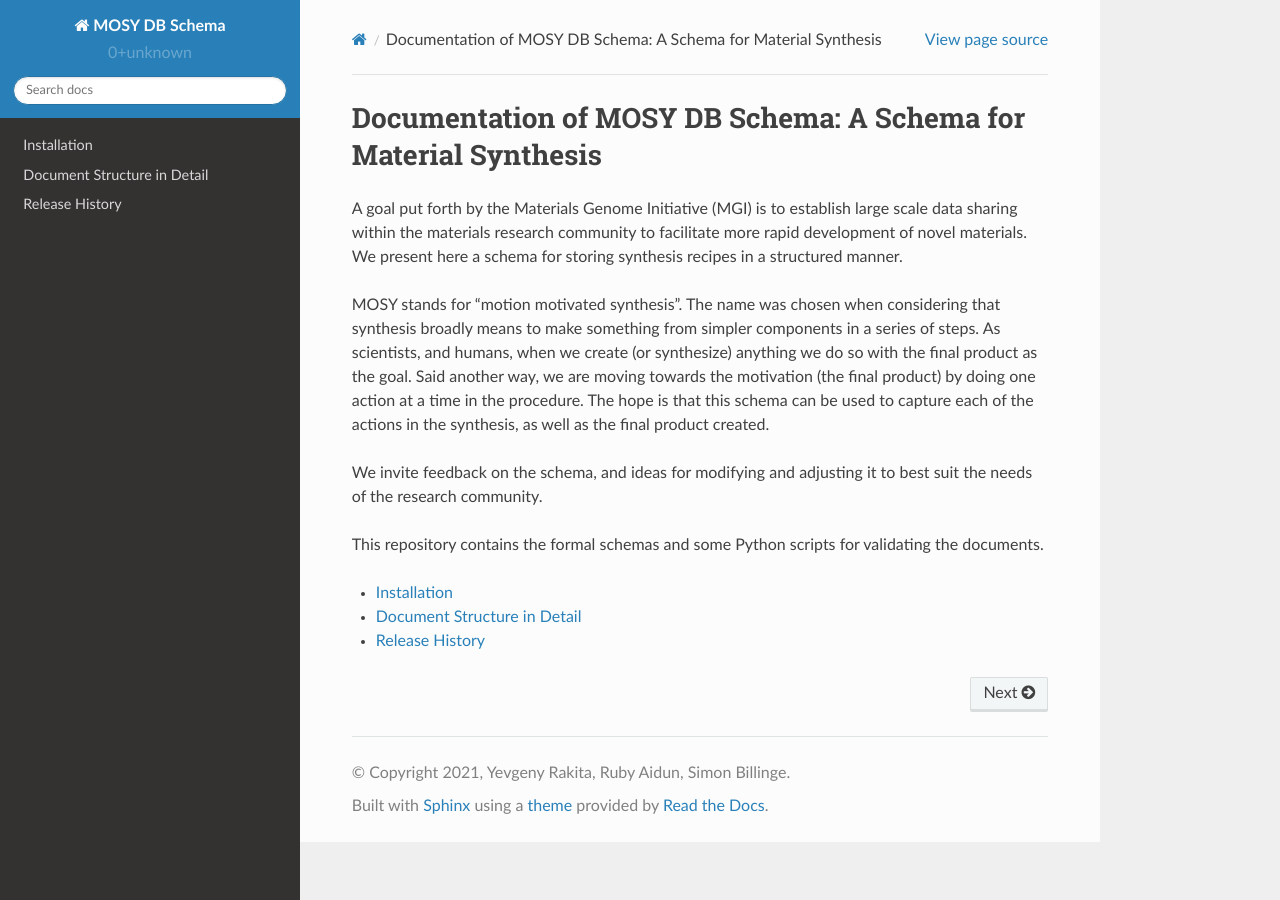
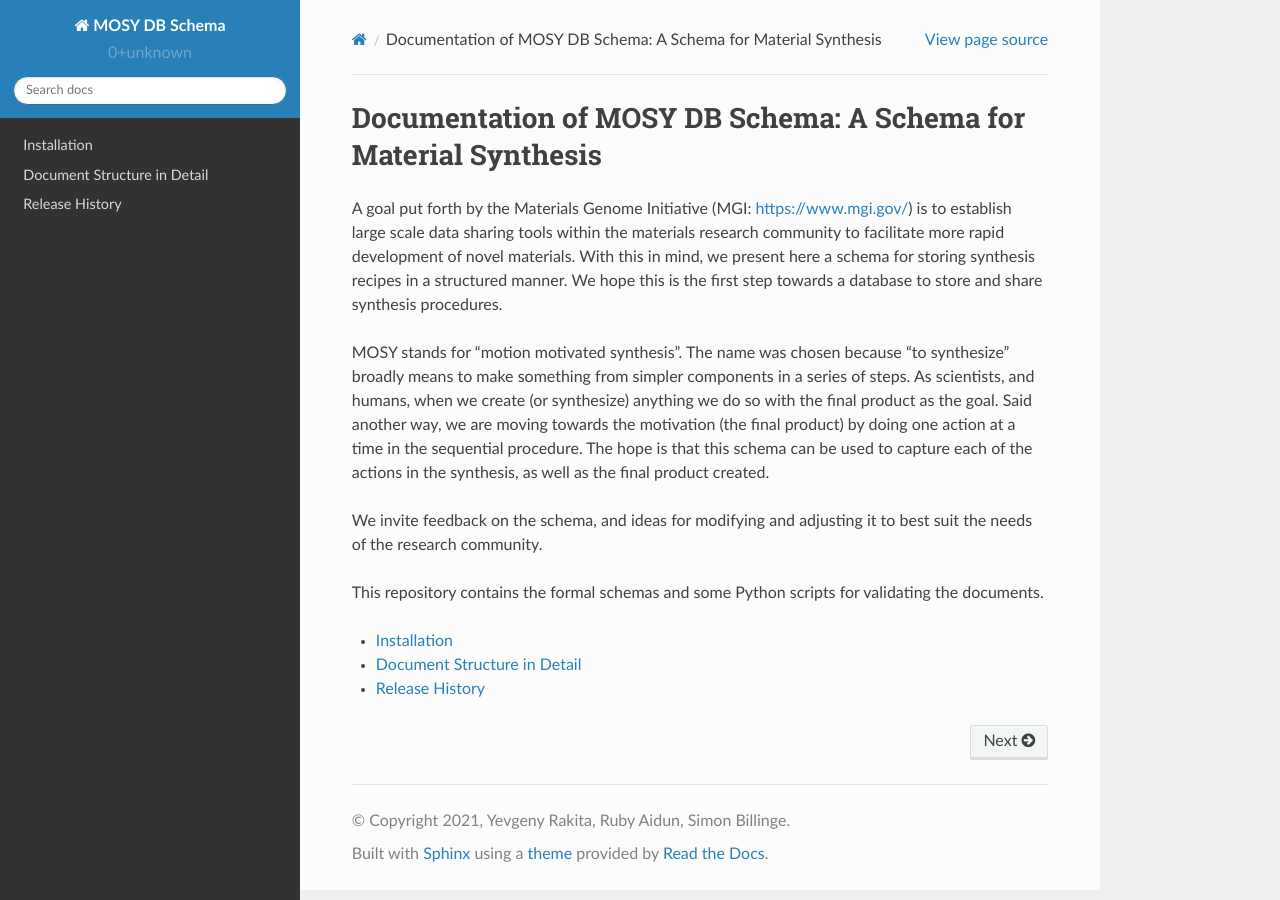
Before and after one commit to GENESIS-EFRC/mosydb-schema, a Sphinx documentation site: the page built from docs/source/index.rst, in a window 1280 px wide. Built offline with Sphinx 7.4.7 and the Read the Docs theme 2.0.0, drawn with Linux system fonts in a browser that asks for light colours.

Commit message:
editing the docs

```diff
--- a/docs/source/conf.py
+++ b/docs/source/conf.py
@@ -70,7 +70,7 @@ master_doc = 'index'
 # General information about the project.
 project = 'MOSY DB Schema'
 copyright = '2021, Yevgeny Rakita, Ruby Aidun, Simon Billinge'
-author = 'Yevgeny Rakita, Ruby Aidun, Simon Billinge'
+author = 'Yevgeny Rakita, Ruby Aidun, Simon Billinge, Songsheng Tao'
 
 # The version info for the project you're documenting, acts as replacement for
 # |version| and |release|, also used in various other places throughout the
--- a/docs/source/index.rst
+++ b/docs/source/index.rst
@@ -6,14 +6,15 @@
 ================================================================
 Documentation of MOSY DB Schema: A Schema for Material Synthesis
 ================================================================
-A goal put forth by the Materials Genome Initiative (MGI) is to establish large scale data sharing within the materials
-research community to facilitate more rapid development of novel materials.
-We present here a schema for storing synthesis recipes in a structured manner.
+A goal put forth by the Materials Genome Initiative (MGI: https://www.mgi.gov/) is to establish large scale data
+sharing tools within the materials research community to facilitate more rapid development of novel materials.
+With this in mind, we present here a schema for storing synthesis recipes in a structured manner. We hope this
+is the first step towards a database to store and share synthesis procedures.
 
-MOSY stands for "motion motivated synthesis". The name was chosen when considering that synthesis broadly means
+MOSY stands for "motion motivated synthesis". The name was chosen because "to synthesize" broadly means
 to make something from simpler components in a series of steps. As scientists, and humans, when we create (or synthesize)
 anything we do so with the final product as the goal. Said another way, we are moving towards the motivation (the final
-product) by doing one action at a time in the procedure. The hope is that this schema can be used to capture each of
+product) by doing one action at a time in the sequential procedure. The hope is that this schema can be used to capture each of
 the actions in the synthesis, as well as the final product created.
 
 We invite feedback on the schema, and ideas for modifying and adjusting it to best suit the needs of the
--- a/docs/source/schema.rst
+++ b/docs/source/schema.rst
@@ -2,7 +2,7 @@
 Document Structure in Detail
 ****************************
 
-The full JSON schema can be found and downloaded at https://github.com/GENESIS-EFRC/mosydb-schema.
+The full JSON schema can be found and downloaded `here <https://github.com/GENESIS-EFRC/mosydb-schema>`_.
 
 Bolded properties are required.
 
```
